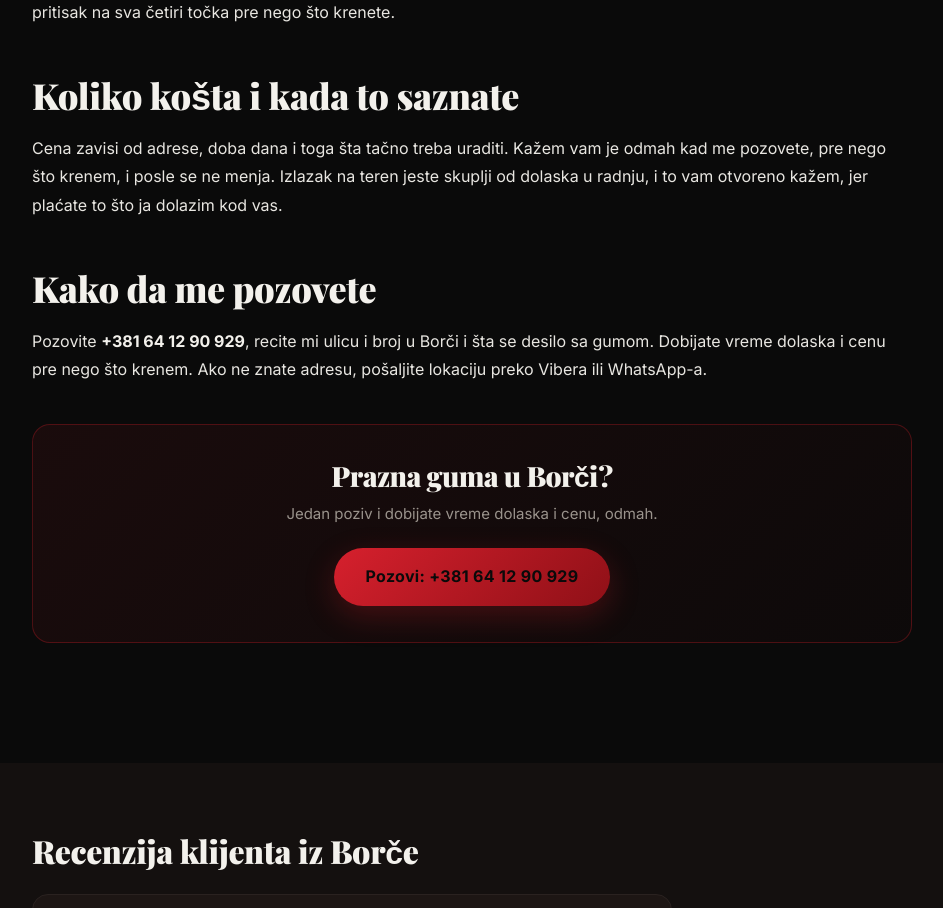
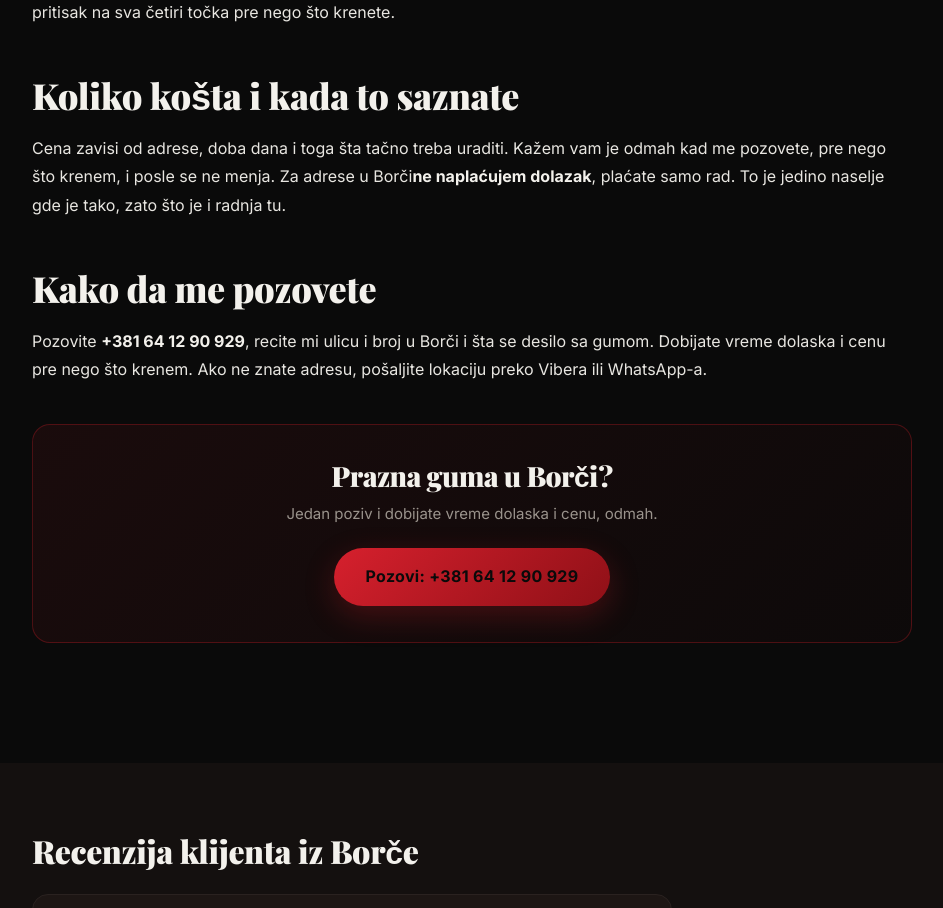
Before and after one commit to DuckFamilyTeam/Mobilni-Vulkanizer-Milan, a Next.js app: page /mobilni-vulkanizer-borca in a window 1280 px wide. Shown: the part 1620-2528 px from the top of the page, without its empty margins (168-1111 px from the left). Built offline with nearby package versions, Linux system fonts and the light colour scheme; no server answers.

Commit message:
Update page.js

```diff
--- a/app/mobilni-vulkanizer-borca/page.js
+++ b/app/mobilni-vulkanizer-borca/page.js
@@ -212,9 +212,9 @@ export default async function BorcaPage() {
             <h2>Koliko košta i kada to saznate</h2>
             <p>
               Cena zavisi od adrese, doba dana i toga šta tačno treba uraditi. Kažem vam je
-              odmah kad me pozovete, pre nego što krenem, i posle se ne menja. Izlazak na teren
-              jeste skuplji od dolaska u radnju, i to vam otvoreno kažem, jer plaćate to što ja
-              dolazim kod vas.
+              odmah kad me pozovete, pre nego što krenem, i posle se ne menja. Za adrese u Borči
+              <strong>ne naplaćujem dolazak</strong>, plaćate samo rad. To je jedino naselje gde
+              je tako, zato što je i radnja tu.
             </p>
 
             <h2>Kako da me pozovete</h2>
```
